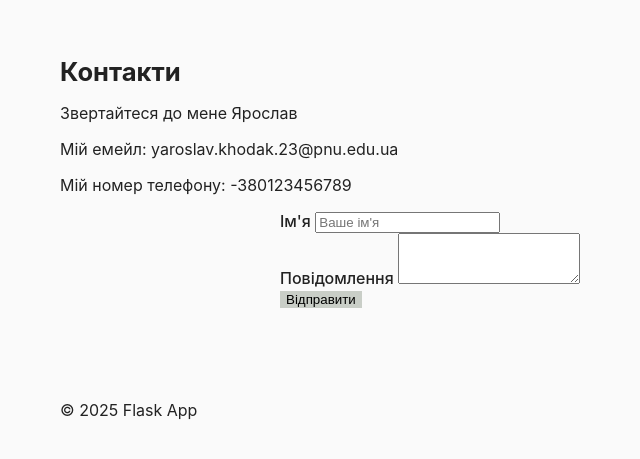
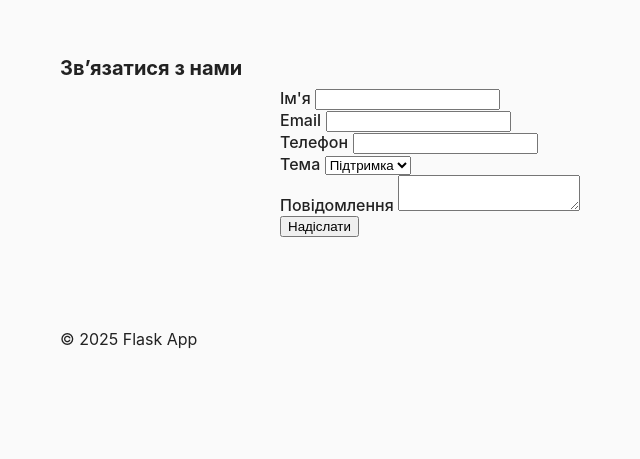
Before and after one commit to Yohacool/flask-app-lab, a Flask app: page /contacts in a window 1280 px wide. Shown: the part 48-507 px from the top of the page, without its empty margins (110-750 px from the left). Run offline with Flask 3, Linux system fonts and the light colour scheme; some libraries are stand-ins or nearby versions.

Commit message:
Додані WTF форми до сторінки контактів

```diff
--- /dev/null
+++ b/app/forms.py
@@ -0,0 +1,44 @@
+from flask_wtf import FlaskForm
+from wtforms import StringField, TextAreaField, SubmitField, SelectField
+from wtforms.validators import DataRequired, Email, Length, Regexp
+
+class ContactForm(FlaskForm):
+    name = StringField(
+        "Ім'я",
+        validators=[
+            DataRequired(message="Введіть ім'я"),
+            Length(min=4, max=10, message="Довжина імені має бути від 4 до 10 символів")
+        ]
+    )
+    email = StringField(
+        "Email",
+        validators=[
+            DataRequired(message="Введіть email"),
+            Email(message="Некоректний email")
+        ]
+    )
+    phone = StringField(
+        "Телефон",
+        validators=[
+            DataRequired(message="Введіть номер телефону"),
+            Regexp(r'^\+380\d{9}$', message="Формат телефону має бути +380XXXXXXXXX")
+        ]
+    )
+    subject = SelectField(
+        "Тема",
+        choices=[
+            ("support", "Підтримка"),
+            ("feedback", "Відгук"),
+            ("advertising", "Реклама"),
+            ("other", "Інше")
+        ],
+        validators=[DataRequired()]
+    )
+    message = TextAreaField(
+        "Повідомлення",
+        validators=[
+            DataRequired(message="Введіть повідомлення"),
+            Length(max=500)
+        ]
+    )
+    submit = SubmitField("Надіслати")
--- a/app/routes.py
+++ b/app/routes.py
@@ -1,5 +1,18 @@
-from flask import request, redirect, url_for, render_template, abort, flash, session, make_response
+from flask import request, redirect, url_for, render_template, flash, session, make_response
+from .forms import ContactForm
 from . import app
+import logging
+import os
+
+LOG_PATH = os.path.join(os.path.dirname(__file__), "contacts.log")
+contact_logger = logging.getLogger("contact_logger")
+contact_logger.setLevel(logging.INFO)
+if not contact_logger.handlers:
+    handler = logging.FileHandler(LOG_PATH, encoding="utf-8")
+    formatter = logging.Formatter("%(asctime)s - %(message)s")
+    handler.setFormatter(formatter)
+    contact_logger.addHandler(handler)
+contact_logger.propagate = False
 
 @app.route('/')
 def main():
@@ -46,9 +59,21 @@ def logout():
 def resume():
     return render_template('resume.html')
 
-@app.route('/contacts')
+@app.route("/contacts", methods=["GET", "POST"])
 def contacts():
-    return render_template('contacts.html')
+    form = ContactForm()
+    if form.validate_on_submit():
+        name = form.name.data
+        email = form.email.data
+        phone = form.phone.data
+        subject = form.subject.data
+        message = form.message.data
+        contact_logger.info(f"Від {name} ({email}, {phone}), тема: {subject} — {message}")
+        flash(f"Дякуємо, {name}! Ваше повідомлення успішно надіслано.", "success")
+        return redirect(url_for("contacts"))
+    elif form.is_submitted():
+        flash("Форма заповнена некоректно. Перевірте введені дані.", "danger")
+    return render_template("contacts.html", form=form)
 
 @app.route("/add_cookie", methods=["POST"])
 def add_cookie():
--- a/app/templates/contacts.html
+++ b/app/templates/contacts.html
@@ -1,23 +1,20 @@
 {% extends "base.html" %}
+{% from "macros.html" import render_field %}
+
+{% block title %}Контакти{% endblock %}
 
 {% block content %}
-<h1>Контакти</h1>
+<h2>Зв’язатися з нами</h2>
 
-<section>
-  <p>Звертайтеся до мене Ярослав</p>
-  <p>Мій емейл: yaroslav.khodak.23@pnu.edu.ua</p>
-  <p>Мій номер телефону: -380123456789</p>
-</section>
+<form method="POST" action="{{ url_for('contacts') }}" novalidate>
+  {{ form.hidden_tag() }}
 
-<form>
-  <div class="mb-3">
-    <label for="name" class="form-label">Ім'я</label>
-    <input type="text" class="form-control" id="name" placeholder="Ваше ім'я">
-  </div>
-  <div class="mb-3">
-    <label for="message" class="form-label">Повідомлення</label>
-    <textarea class="form-control" id="message" rows="3"></textarea>
-  </div>
-  <button type="submit" class="btn btn-primary">Відправити</button>
+  {{ render_field(form.name) }}
+  {{ render_field(form.email) }}
+  {{ render_field(form.phone) }}
+  {{ render_field(form.subject) }}
+  {{ render_field(form.message) }}
+
+  {{ form.submit(class="btn") }}
 </form>
 {% endblock %}
--- /dev/null
+++ b/app/templates/macros.html
@@ -0,0 +1,13 @@
+{% macro render_field(field) %}
+  <div class="form-group">
+    {{ field.label }}
+    {{ field(class="form-control") }}
+    {% if field.errors %}
+      <ul class="errors">
+        {% for error in field.errors %}
+          <li>{{ error }}</li>
+        {% endfor %}
+      </ul>
+    {% endif %}
+  </div>
+{% endmacro %}
```
Also changed, not shown: app/__init__.py (+3 -4 lines), 1 other file.
